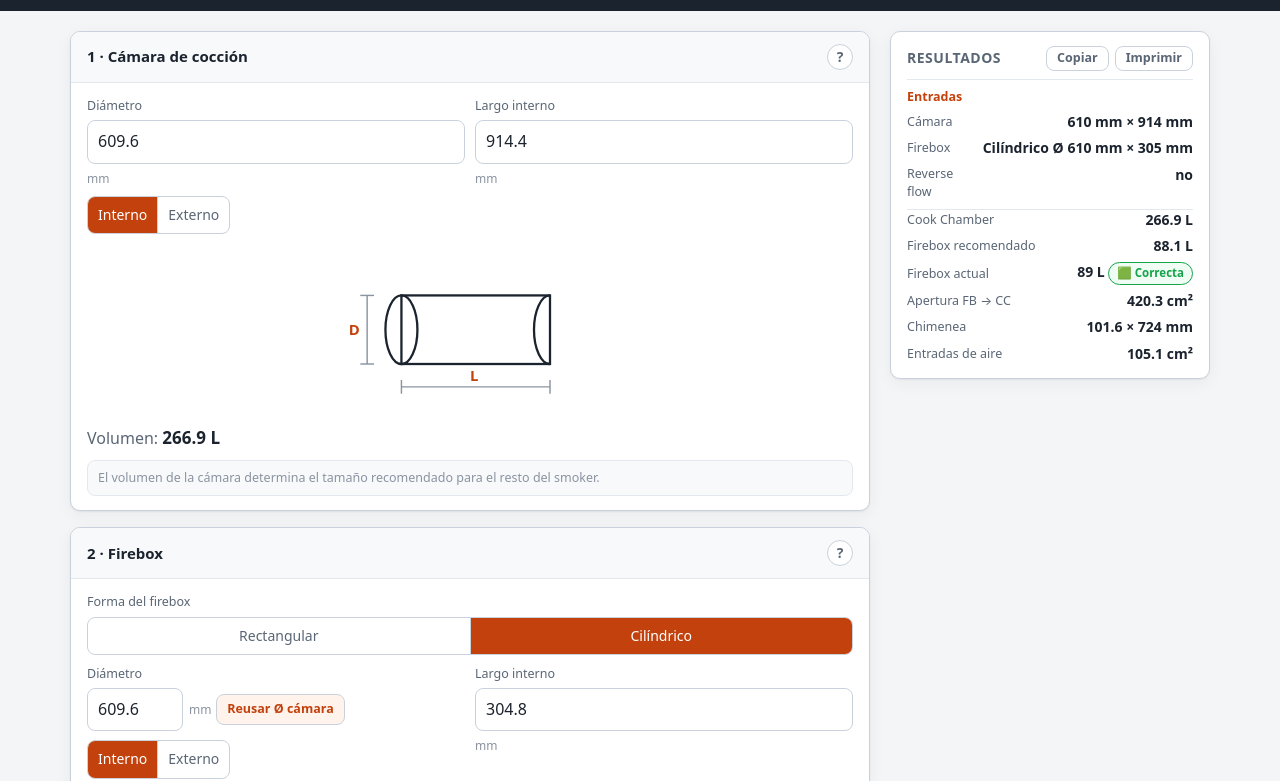
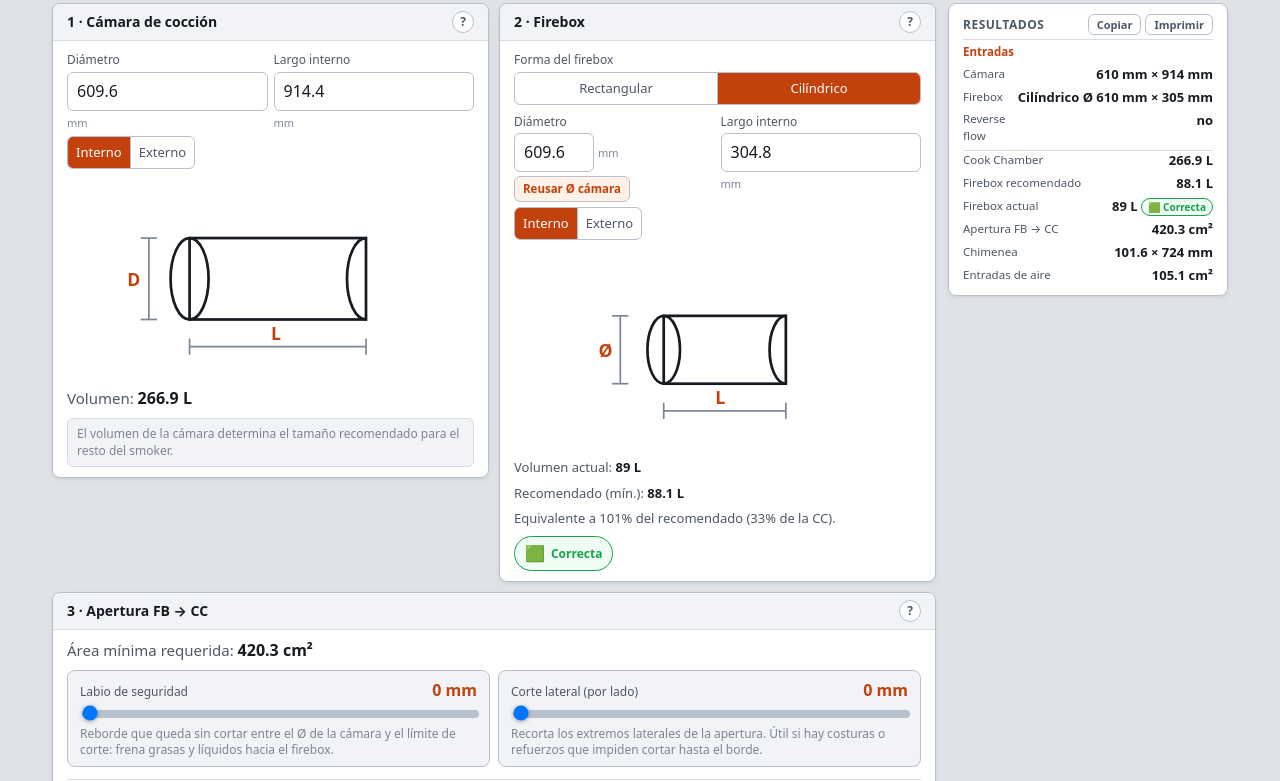
Before and after one commit to pablopeu/smoker, a website built with Vite: page index.html in a window 1280 px wide. Shown: the part 62-843 px from the top of the page. Built offline with nearby package versions, Linux system fonts and the light colour scheme.

Commit message:
Redesign: denser layout, 2-column sections grid on desktop
- Sections become a 2-column CSS grid on desktop (≥960px), Opening
  spans full width. Uses horizontal space that was previously wasted.
- Reduced padding throughout: cards 10→14px, sliders 8→12px,
  card-head 7→14px, layout gaps tightened by ~30%.
- Smaller font sizes in results, pills, labels, sidebar, and notes.
- Compacted fields, subblocks, buttons, and modal spacing.
- Slightly cooler background (#dfe3e8) and darker lines for contrast.
- Diagrams get more room on desktop (max-width 380px).
- Sidebar narrower (280px) with tighter text.

Co-Authored-By: Claude <noreply@anthropic.com>

```diff
--- a/src/styles.css
+++ b/src/styles.css
@@ -1,18 +1,18 @@
 /* Offset Smoker Calculator — estilos. Mobile-first, look técnico, limpio. */
 
 :root {
-  --bg: #f4f5f7;
+  --bg: #dfe3e8;
   --surface: #ffffff;
-  --surface-2: #f8f9fb;
-  --ink: #1b232e;
-  --ink-soft: #5a6675;
-  --line: #c9d2dc;
-  --line-soft: #e3e8ee;
-  --dim: #8a93a0;
+  --surface-2: #f1f3f6;
+  --ink: #161b22;
+  --ink-soft: #4d5866;
+  --line: #b8c0cc;
+  --line-soft: #d6dce4;
+  --dim: #7a8696;
   --accent: #c2410c; /* firebrick / brasa */
-  --accent-soft: #fff3ec;
-  --radius: 10px;
-  --shadow: 0 1px 2px rgba(20, 30, 45, 0.06), 0 4px 16px rgba(20, 30, 45, 0.05);
+  --accent-soft: #fef1e8;
+  --radius: 8px;
+  --shadow: 0 1px 3px rgba(0,0,0,0.05), 0 3px 8px rgba(0,0,0,0.04);
 
   /* estados del firebox */
   --st-toosmall: #dc2626;
@@ -50,29 +50,29 @@ p { margin: 0; }
   flex-wrap: wrap;
   align-items: center;
   justify-content: space-between;
-  gap: 12px;
-  padding: 12px 16px;
+  gap: 8px;
+  padding: 8px 16px;
   background: var(--ink);
   color: #fff;
   position: sticky;
   top: 0;
   z-index: 20;
 }
-.topbar h1 { font-size: 18px; letter-spacing: 0.2px; }
-.subtitle { color: #9aa7b6; font-size: 12px; margin-top: 2px; text-decoration: none; cursor: pointer; }
+.topbar h1 { font-size: 16px; letter-spacing: 0.1px; }
+.subtitle { color: #9aa7b6; font-size: 11px; text-decoration: none; cursor: pointer; display: block; line-height: 1.3; }
 a.subtitle:hover { color: #fff; text-decoration: underline; }
-.topbar-controls { display: flex; align-items: center; gap: 12px; flex-wrap: wrap; }
+.topbar-controls { display: flex; align-items: center; gap: 8px; flex-wrap: wrap; }
 .unit-switch, .rf-switch {
-  display: inline-flex; align-items: center; gap: 8px; font-size: 13px; color: #d7deea;
+  display: inline-flex; align-items: center; gap: 6px; font-size: 12px; color: #d7deea;
 }
 .unit-switch-label { color: #9aa7b6; }
 
 /* Selector de idioma (banderas) */
 .lang-switch { display: inline-flex; gap: 4px; }
 .lang-btn {
-  display: inline-flex; align-items: center; gap: 6px;
-  padding: 5px 9px; border: 1px solid #3a4656; border-radius: 8px;
-  background: #2a3340; color: #d7deea; cursor: pointer; font-size: 13px; font-weight: 600;
+  display: inline-flex; align-items: center; gap: 4px;
+  padding: 3px 7px; border: 1px solid #3a4656; border-radius: 6px;
+  background: #2a3340; color: #d7deea; cursor: pointer; font-size: 12px; font-weight: 600;
   transition: background .12s, border-color .12s;
 }
 .lang-btn:hover { border-color: #5a6675; color: #fff; }
@@ -82,11 +82,11 @@ a.subtitle:hover { color: #fff; text-decoration: underline; }
 .muted { color: var(--dim); font-size: 12px; }
 
 /* Radio groups estilo "segmented control" */
-.radio-group { display: inline-flex; width: 100%; border: 1px solid var(--line); border-radius: 8px; overflow: hidden; background: #fff; }
+.radio-group { display: inline-flex; width: 100%; border: 1px solid var(--line); border-radius: 6px; overflow: hidden; background: #fff; }
 .radio-group.compact { width: auto; }
 .radio-pill {
-  flex: 1; display: inline-flex; align-items: center; justify-content: center; gap: 6px;
-  padding: 8px 10px; font-size: 14px; cursor: pointer; user-select: none;
+  flex: 1; display: inline-flex; align-items: center; justify-content: center; gap: 4px;
+  padding: 6px 8px; font-size: 13px; cursor: pointer; user-select: none;
   color: var(--ink-soft); border-right: 1px solid var(--line); transition: background .12s, color .12s;
 }
 .radio-group.compact .radio-pill { flex: none; }
@@ -96,19 +96,19 @@ a.subtitle:hover { color: #fff; text-decoration: underline; }
 .radio-pill:hover { color: var(--ink); }
 .radio-pill:has(input:checked):hover { color: #fff; }
 .rf-switch { cursor: pointer; user-select: none; }
-.rf-switch input { width: 18px; height: 18px; accent-color: var(--accent); cursor: pointer; }
+.rf-switch input { width: 16px; height: 16px; accent-color: var(--accent); cursor: pointer; }
 
 /* ---------- Layout ---------- */
 .layout {
   display: grid;
   grid-template-columns: 1fr;
-  gap: 16px;
-  max-width: 1180px;
+  gap: 10px;
+  max-width: 1200px;
   margin: 0 auto;
-  padding: 16px;
+  padding: 10px;
   align-items: start;
 }
-.sections { display: flex; flex-direction: column; gap: 16px; min-width: 0; }
+.sections { display: flex; flex-direction: column; gap: 10px; min-width: 0; }
 
 /* ---------- Sidebar ---------- */
 .sidebar { order: -1; } /* en mobile aparece arriba */
@@ -116,7 +116,7 @@ a.subtitle:hover { color: #fff; text-decoration: underline; }
   background: var(--surface);
   border: 1px solid var(--line);
   border-radius: var(--radius);
-  padding: 14px 16px;
+  padding: 10px 14px;
   box-shadow: var(--shadow);
 }
 
@@ -130,54 +130,54 @@ a.subtitle:hover { color: #fff; text-decoration: underline; }
 }
 .card-head {
   display: flex; align-items: center; justify-content: space-between;
-  padding: 12px 16px;
+  padding: 7px 14px;
   background: var(--surface-2);
   border-bottom: 1px solid var(--line-soft);
 }
-.card-head h2 { font-size: 15px; }
+.card-head h2 { font-size: 14px; }
 .help-btn {
-  width: 26px; height: 26px; border-radius: 50%;
+  width: 22px; height: 22px; border-radius: 50%;
   border: 1px solid var(--line); background: #fff; color: var(--ink-soft);
-  font: inherit; font-size: 14px; font-weight: 600; line-height: 1;
+  font: inherit; font-size: 12px; font-weight: 600; line-height: 1;
   cursor: pointer; flex: none;
 }
 .help-btn:hover { border-color: var(--accent); color: var(--accent); }
-.card-body { padding: 14px 16px; display: flex; flex-direction: column; gap: 10px; }
+.card-body { padding: 10px 14px; display: flex; flex-direction: column; gap: 8px; }
 
 /* ---------- Fields ---------- */
-.fields { display: grid; grid-template-columns: repeat(auto-fit, minmax(140px, 1fr)); gap: 10px; }
-.field { display: flex; flex-direction: column; gap: 5px; }
-.field-label { font-size: 12.5px; color: var(--ink-soft); }
-.field-input { display: inline-flex; flex-wrap: wrap; align-items: center; gap: 6px; }
+.fields { display: grid; grid-template-columns: repeat(auto-fit, minmax(130px, 1fr)); gap: 6px; }
+.field { display: flex; flex-direction: column; gap: 3px; }
+.field-label { font-size: 12px; color: var(--ink-soft); }
+.field-input { display: inline-flex; flex-wrap: wrap; align-items: center; gap: 4px; }
 .field-input input, .field select {
   width: 100%;
   font: inherit; font-size: 16px; /* >=16 evita zoom en iOS */
-  padding: 9px 10px;
+  padding: 7px 9px;
   border: 1px solid var(--line);
-  border-radius: 8px;
+  border-radius: 6px;
   background: #fff;
   color: var(--ink);
 }
 .field-input input:focus, .field select:focus {
   outline: none; border-color: var(--accent); box-shadow: 0 0 0 3px var(--accent-soft);
 }
-.unitlbl { font-size: 12px; color: var(--dim); width: 1.6em; flex: none; }
+.unitlbl { font-size: 11px; color: var(--dim); width: 1.5em; flex: none; }
 .sync-btn {
-  flex: none; margin-left: 2px; padding: 8px 10px;
-  border: 1px solid var(--line); border-radius: 8px; background: var(--accent-soft); color: var(--accent);
-  font: inherit; font-size: 12.5px; font-weight: 600; line-height: 1; white-space: nowrap; cursor: pointer;
+  flex: none; padding: 6px 8px;
+  border: 1px solid var(--line); border-radius: 6px; background: var(--accent-soft); color: var(--accent);
+  font: inherit; font-size: 11.5px; font-weight: 600; line-height: 1; white-space: nowrap; cursor: pointer;
 }
 .sync-btn:hover { border-color: var(--accent); background: var(--accent); color: #fff; }
 
 /* Filas con un solo input (chimenea, entradas de aire): que no llenen todo el ancho. */
-.fields-1 { max-width: 210px; }
+.fields-1 { max-width: 180px; }
 /* Input que comparte fila con el botón de sync (firebox cilíndrico). */
-.input-narrow { max-width: 96px; }
+.input-narrow { max-width: 80px; }
 
 /* Campo de diámetro con toggle Interno/Externo + espesor de pared. */
-.dia-field .dia-mode { margin-top: 4px; align-self: flex-start; }
-.dia-field .wall-field { display: flex; flex-direction: column; gap: 5px; margin-top: 6px; }
-.dia-field .wall-field .field-input { max-width: 130px; }
+.dia-field .dia-mode { margin-top: 2px; align-self: flex-start; }
+.dia-field .wall-field { display: flex; flex-direction: column; gap: 3px; margin-top: 4px; }
+.dia-field .wall-field .field-input { max-width: 110px; }
 
 /* ---------- Box de slider (segmento / football) ---------- */
 /* Agrupa el slider + el valor que se mueve + el veredicto alcanza/no, para que se
@@ -186,24 +186,24 @@ a.subtitle:hover { color: #fff; text-decoration: underline; }
    apilados; a la der. el dibujo (más grande). Slider al doble de ancho que antes.
    .subblock.split-sub (más específico) para que el flex-direction:row gane sobre
    el column de .subblock sin depender del orden en el archivo. */
-.subblock.split-sub { flex-direction: row; flex-wrap: wrap; gap: 18px; align-items: stretch; }
-.subblock.split-sub .sub-text { flex: 0 1 300px; min-width: 250px; display: flex; flex-direction: column; gap: 8px; }
-.subblock.split-sub .sub-drawing { flex: 1 1 260px; min-width: 200px; display: flex; align-items: center; justify-content: center; }
+.subblock.split-sub { flex-direction: row; flex-wrap: wrap; gap: 12px; align-items: stretch; }
+.subblock.split-sub .sub-text { flex: 0 1 280px; min-width: 220px; display: flex; flex-direction: column; gap: 6px; }
+.subblock.split-sub .sub-drawing { flex: 1 1 240px; min-width: 180px; display: flex; align-items: center; justify-content: center; }
 .subblock.split-sub .sub-drawing .diag { max-width: 360px; }
 .slider-box {
   border: 1px solid var(--line);
-  border-radius: 10px;
+  border-radius: 8px;
   background: var(--surface-2);
-  padding: 12px 14px;
-  display: flex; flex-direction: column; gap: 10px;
+  padding: 8px 12px;
+  display: flex; flex-direction: column; gap: 6px;
 }
 .slider-box-head { display: flex; align-items: baseline; justify-content: space-between; gap: 8px; }
-.slider-box-head span { font-size: 12.5px; color: var(--ink-soft); }
-.slider-box-head strong { font-size: 18px; font-variant-numeric: tabular-nums; color: var(--accent); }
-.slider-verdict { font-size: 14px; }
-.lip-row { display: flex; gap: 12px; }
+.slider-box-head span { font-size: 12px; color: var(--ink-soft); }
+.slider-box-head strong { font-size: 16px; font-variant-numeric: tabular-nums; color: var(--accent); }
+.slider-verdict { font-size: 13px; }
+.lip-row { display: flex; gap: 8px; }
 .lip-row .slider-box { flex: 1; min-width: 0; }
-.seg-readouts { display: flex; flex-direction: column; gap: 4px; margin-top: 6px; }
+.seg-readouts { display: flex; flex-direction: column; gap: 2px; margin-top: 4px; }
 
 .slider-box input[type="range"] {
   width: 100%; height: 8px; cursor: pointer; background: transparent;
@@ -221,30 +221,30 @@ a.subtitle:hover { color: #fff; text-decoration: underline; }
 }
 
 /* ---------- Result lines ---------- */
-.result-line { font-size: 14px; color: var(--ink-soft); }
+.result-line { font-size: 13px; color: var(--ink-soft); line-height: 1.35; }
 .result-line strong { color: var(--ink); font-variant-numeric: tabular-nums; }
-.result-line.big { font-size: 16px; }
-.result-line.big strong { font-size: 17px; }
-.result-line.hint { font-size: 13px; color: var(--dim); }
+.result-line.big { font-size: 15px; }
+.result-line.big strong { font-size: 16px; }
+.result-line.hint { font-size: 12px; color: var(--dim); }
 .note {
-  font-size: 12.5px; color: var(--dim);
+  font-size: 12px; color: var(--dim);
   background: var(--surface-2); border: 1px solid var(--line-soft);
-  border-radius: 8px; padding: 8px 10px;
+  border-radius: 6px; padding: 6px 9px;
 }
 .ok { color: var(--st-correct); font-weight: 600; }
 .warn { color: var(--st-toosmall); font-weight: 600; }
 .subblock {
-  border-top: 1px solid var(--line); padding-top: 14px; margin-top: 6px;
-  display: flex; flex-direction: column; gap: 8px;
+  border-top: 1px solid var(--line-soft); padding-top: 8px; margin-top: 4px;
+  display: flex; flex-direction: column; gap: 6px;
 }
-.subblock h3 { font-size: 13.5px; color: var(--ink-soft); font-weight: 600; text-transform: none; }
+.subblock h3 { font-size: 13px; color: var(--ink-soft); font-weight: 600; }
 
 /* ---------- Pills de estado ---------- */
 .status-pill {
   align-self: flex-start;
-  display: inline-flex; align-items: center; gap: 8px;
-  padding: 8px 12px; border-radius: 999px;
-  font-size: 14px; font-weight: 600;
+  display: inline-flex; align-items: center; gap: 6px;
+  padding: 5px 10px; border-radius: 999px;
+  font-size: 12px; font-weight: 600;
   border: 1px solid var(--line); color: var(--ink-soft); background: #fff;
 }
 .pill-emoji { font-size: 16px; }
@@ -270,39 +270,39 @@ a.subtitle:hover { color: #fff; text-decoration: underline; }
 .diag .lbl { fill: var(--ink-soft); font-size: 11px; font-family: ui-sans-serif, system-ui, sans-serif; }
 .diag .vent { fill: none; stroke: var(--accent); stroke-width: 2.5; }
 .diag .pivot { fill: var(--ink); }
-.diag-row { display: flex; gap: 12px; flex-wrap: wrap; }
-.diag-row > div { flex: 1; min-width: 160px; display: flex; flex-direction: column; align-items: center; }
-.diag-cap { font-size: 12px; color: var(--dim); margin-top: 4px; }
+.diag-row { display: flex; gap: 8px; flex-wrap: wrap; }
+.diag-row > div { flex: 1; min-width: 140px; display: flex; flex-direction: column; align-items: center; }
+.diag-cap { font-size: 11px; color: var(--dim); margin-top: 2px; }
 
 /* ---------- Sidebar interno ---------- */
-.sidebar-title { font-size: 14px; color: var(--ink-soft); text-transform: uppercase; letter-spacing: 0.5px; margin-bottom: 8px; }
-.sidebar-head { display: flex; align-items: center; justify-content: space-between; gap: 8px; }
+.sidebar-title { font-size: 12px; color: var(--ink-soft); text-transform: uppercase; letter-spacing: 0.5px; margin-bottom: 6px; }
+.sidebar-head { display: flex; align-items: center; justify-content: space-between; gap: 6px; }
 .sidebar-head .sidebar-title { margin-bottom: 0; }
-.sidebar-actions { display: inline-flex; gap: 6px; }
+.sidebar-actions { display: inline-flex; gap: 4px; }
 .mini-btn {
-  padding: 5px 10px; border: 1px solid var(--line); border-radius: 8px;
-  background: #fff; color: var(--ink-soft); font: inherit; font-size: 12.5px; font-weight: 600;
+  padding: 4px 8px; border: 1px solid var(--line); border-radius: 6px;
+  background: #fff; color: var(--ink-soft); font: inherit; font-size: 11px; font-weight: 600;
   line-height: 1; cursor: pointer; white-space: nowrap;
 }
 .mini-btn:hover { border-color: var(--accent); color: var(--accent); }
 /* Bloque de entradas del sidebar (resumen imprimible). */
-.sb-inputs { margin-bottom: 10px; padding-bottom: 8px; border-bottom: 1px solid var(--line-soft); }
-.sb { display: grid; grid-template-columns: 1fr auto; gap: 6px 12px; margin: 0; }
-.sb dt { font-size: 12.5px; color: var(--ink-soft); align-self: center; }
+.sb-inputs { margin-bottom: 6px; padding-bottom: 6px; border-bottom: 1px solid var(--line-soft); }
+.sb { display: grid; grid-template-columns: 1fr auto; gap: 4px 10px; margin: 0; }
+.sb dt { font-size: 11.5px; color: var(--ink-soft); align-self: center; }
 .sb dd {
-  margin: 0; font-size: 14px; font-weight: 600; text-align: right;
+  margin: 0; font-size: 13px; font-weight: 600; text-align: right;
   font-variant-numeric: tabular-nums; color: var(--ink);
 }
 .sb-status { font-weight: 400; }
-.sb-group { grid-column: 1 / -1; margin-top: 8px; padding-top: 8px; border-top: 1px solid var(--line-soft); color: var(--accent) !important; font-weight: 700; }
-.pill { display: inline-block; font-size: 11.5px; font-weight: 600; padding: 2px 8px; border-radius: 999px; border: 1px solid; }
+.sb-group { grid-column: 1 / -1; margin-top: 4px; padding-top: 4px; border-top: 1px solid var(--line-soft); color: var(--accent) !important; font-weight: 700; font-size: 11px; }
+.pill { display: inline-block; font-size: 10px; font-weight: 600; padding: 1px 6px; border-radius: 999px; border: 1px solid; }
 .pill-toosmall { color: var(--st-toosmall); border-color: var(--st-toosmall); }
 .pill-acceptable { color: var(--st-acceptable); border-color: var(--st-acceptable); }
 .pill-correct { color: var(--st-correct); border-color: var(--st-correct); }
 .pill-toobig { color: var(--st-toobig); border-color: var(--st-toobig); }
 
 /* ---------- Footer ---------- */
-.footer { max-width: 1180px; margin: 0 auto; padding: 8px 16px 28px; color: var(--dim); font-size: 12px; }
+.footer { max-width: 1200px; margin: 0 auto; padding: 4px 16px 16px; color: var(--dim); font-size: 11px; }
 .footer p { margin: 2px 0; }
 .footer .credit { font-style: italic; }
 
@@ -310,16 +310,16 @@ a.subtitle:hover { color: #fff; text-decoration: underline; }
 .modal-overlay {
   position: fixed; inset: 0; z-index: 50;
   background: rgba(15, 22, 32, 0.5);
-  display: flex; align-items: center; justify-content: center; padding: 16px;
+  display: flex; align-items: center; justify-content: center; padding: 12px;
 }
 .modal-overlay[hidden] { display: none; }
 .modal {
   background: var(--surface); color: var(--ink);
   border-radius: var(--radius); box-shadow: var(--shadow);
-  max-width: 460px; width: 100%; padding: 18px 20px; position: relative;
+  max-width: 440px; width: 100%; padding: 14px 16px; position: relative;
 }
-.modal h3 { font-size: 16px; margin-bottom: 10px; color: var(--accent); }
-.modal p { font-size: 13.5px; color: var(--ink-soft); margin: 6px 0; }
+.modal h3 { font-size: 15px; margin-bottom: 8px; color: var(--accent); }
+.modal p { font-size: 13px; color: var(--ink-soft); margin: 4px 0; }
 .modal-close {
   position: absolute; top: 8px; right: 10px;
   border: none; background: transparent; font-size: 24px; line-height: 1;
@@ -328,11 +328,19 @@ a.subtitle:hover { color: #fff; text-decoration: underline; }
 .modal-close:hover { color: var(--ink); }
 
 /* ---------- Desktop ---------- */
-@media (min-width: 980px) {
-  body { font-size: 16px; }
-  .layout { grid-template-columns: 1fr 320px; padding: 20px; gap: 20px; }
-  .sidebar { order: 0; position: sticky; top: 72px; }
-  .sidebar-card { max-height: calc(100vh - 92px); overflow: auto; }
+@media (min-width: 960px) {
+  body { font-size: 15px; }
+  .layout { grid-template-columns: 1fr 280px; padding: 12px; gap: 12px; }
+  .sections {
+    display: grid;
+    grid-template-columns: 1fr 1fr;
+    gap: 10px;
+    align-items: start;
+  }
+  #sec-opening { grid-column: 1 / -1; }
+  .sidebar { order: 0; position: sticky; top: 56px; }
+  .sidebar-card { max-height: calc(100vh - 72px); overflow: auto; }
+  .diag { max-width: 380px; }
 }
 
 /* ---------- Impresión ---------- */
```
